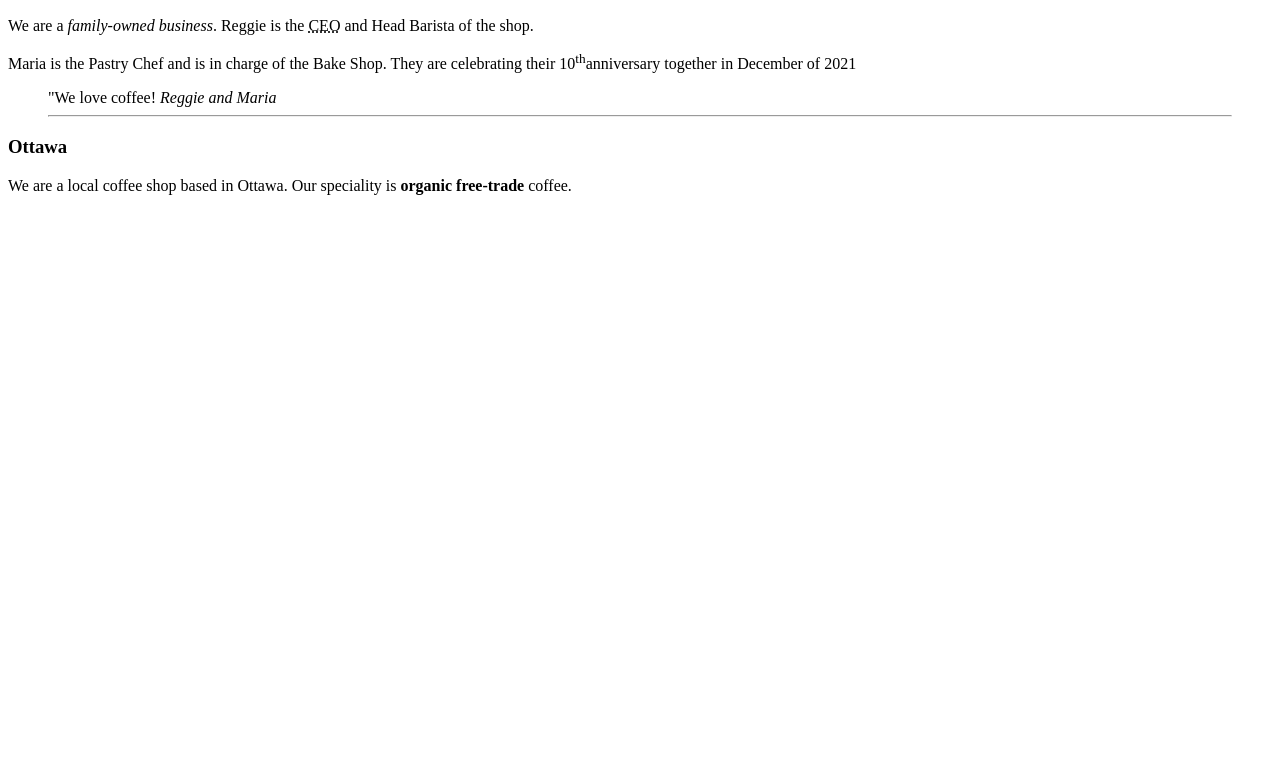
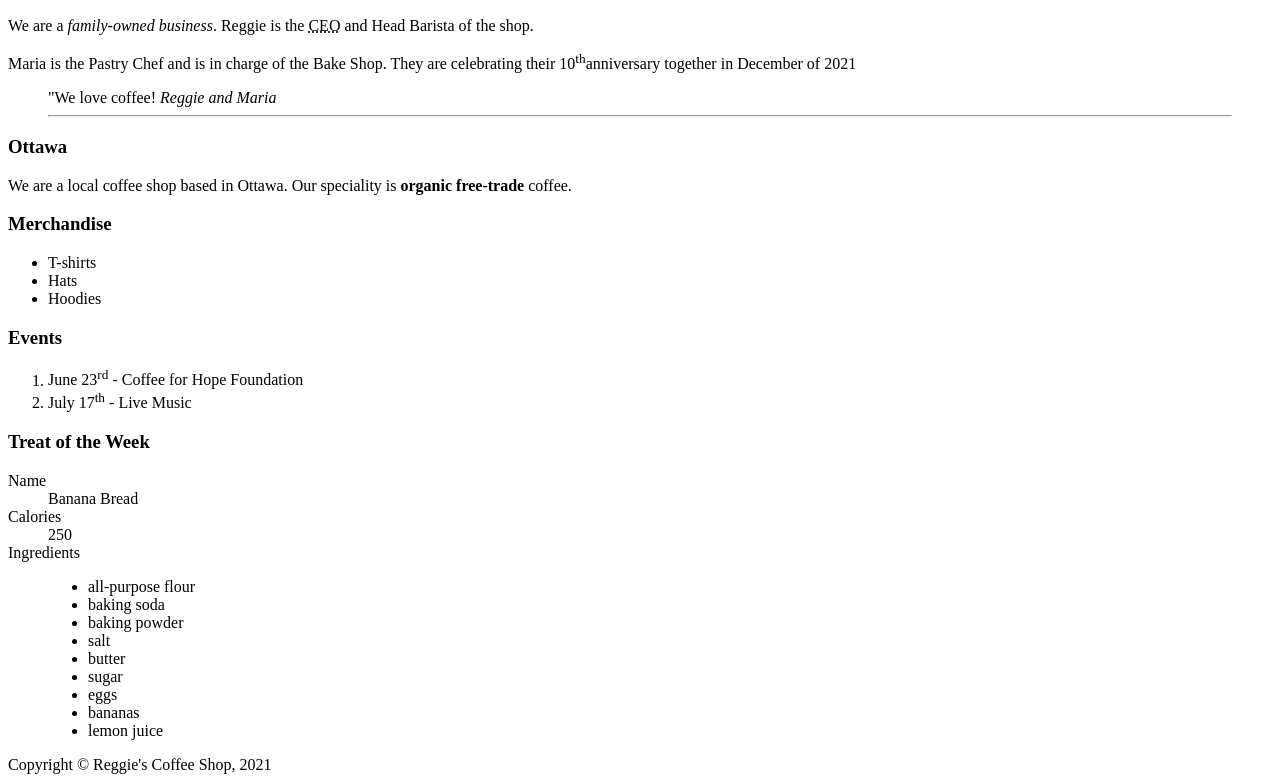
Before and after one commit to caldli/caldli.github.io, a plain HTML site: page week3/index.html in a window 1280 px wide. Shown: the part 110-892 px from the top of the page. Before the commit the page ends 800 px from the top, so only its background shows below. Drawn offline with Linux system fonts and the light colour scheme.

Commit message:
Adds Lists and HTML ENtities

```diff
--- a/week3/index.html
+++ b/week3/index.html
@@ -50,9 +50,52 @@
 
 
 </article>
-    <aside></aside>
-    <section></section>
+    <aside>
+        <h3>Merchandise
+        </h3>
+        <!-command + / to insert a comment
+    <!-- Adding an unordered list-->
+    <ul>
+        <li>T-shirts</li>
+        <li>Hats</li>
+        <li>Hoodies</li>
+</ul>
+    </aside>
+    <!-- Adding section for ordered list -->
+    <section>
+<h3>Events</h3>
+<ol>
+<li>June 23<sup>rd</sup> - Coffee for Hope Foundation</li>
+<li>July 17<sup>th</sup> - Live Music</li>
+</ol>
+</section>
+<!-- Adding a section for description list -->
+<section>
+<h3>Treat of the Week</h3>
+<dl>
+    <dt>Name</dt>
+        <dd>Banana Bread</dd>
+<dt>Calories</dt>
+         <dd>250 </dd>
+ <dt>Ingredients</dt>
+ <dd>
+     <ul>
+         <li>all-purpose flour</li>
+         <li>baking soda</li>
+         <li>baking powder</li>
+         <li>salt</li>
+         <li>butter</li>
+         <li>sugar</li>
+         <li>eggs</li>
+         <li>bananas</li>
+         <li>lemon juice</li>
+     </ul>
+ </dd>
+</dl>
+</section>
 </main>
-<footer></footer>
+<footer> Copyright &copy; Reggie&#39;s Coffee Shop, 2021</footer>
+
 </body>
+
 </html>
```
